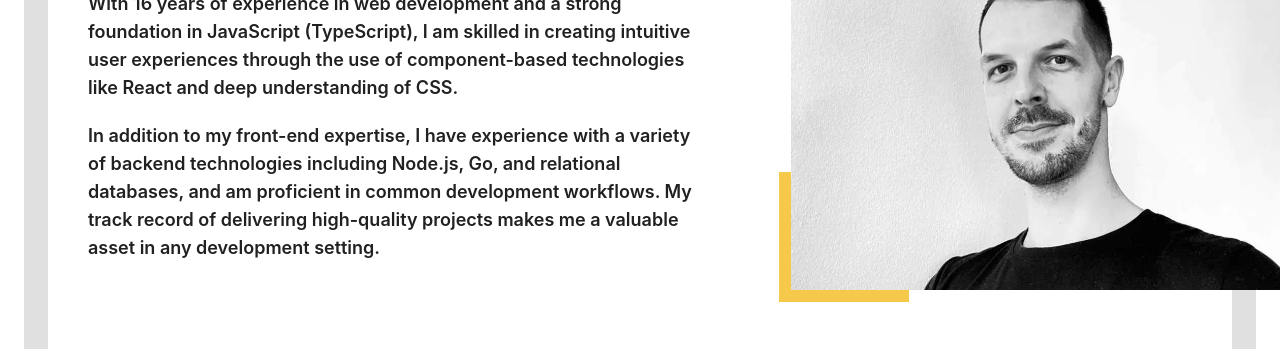
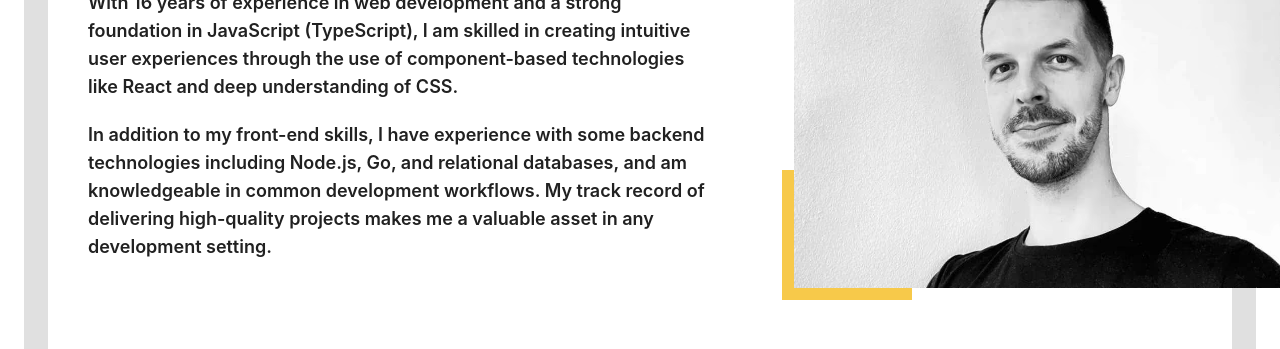
Before and after one commit to dhargitai/cv, a plain HTML site: page index.html in a window 1280 px wide. Shown: the part 431-780 px from the top of the page. Drawn offline with Linux system fonts and the light colour scheme.

Commit message:
chore: rephrase tagline

```diff
--- a/index.html
+++ b/index.html
@@ -86,8 +86,8 @@
                 <p>With 16 years of experience in web development and a strong foundation in JavaScript (TypeScript), I
                     am skilled in creating intuitive user experiences through the use of component-based technologies
                     like React and deep understanding of CSS.</p>
-                <p>In addition to my front-end expertise, I have experience with a variety of backend technologies
-                    including Node.js, Go, and relational databases, and am proficient in common development workflows.
+                <p>In addition to my front-end skills, I have experience with some backend technologies including
+                    Node.js, Go, and relational databases, and am knowledgeable in common development workflows.
                     My track record of delivering high-quality projects makes me a valuable asset in any development
                     setting.</p>
             </section>
```
